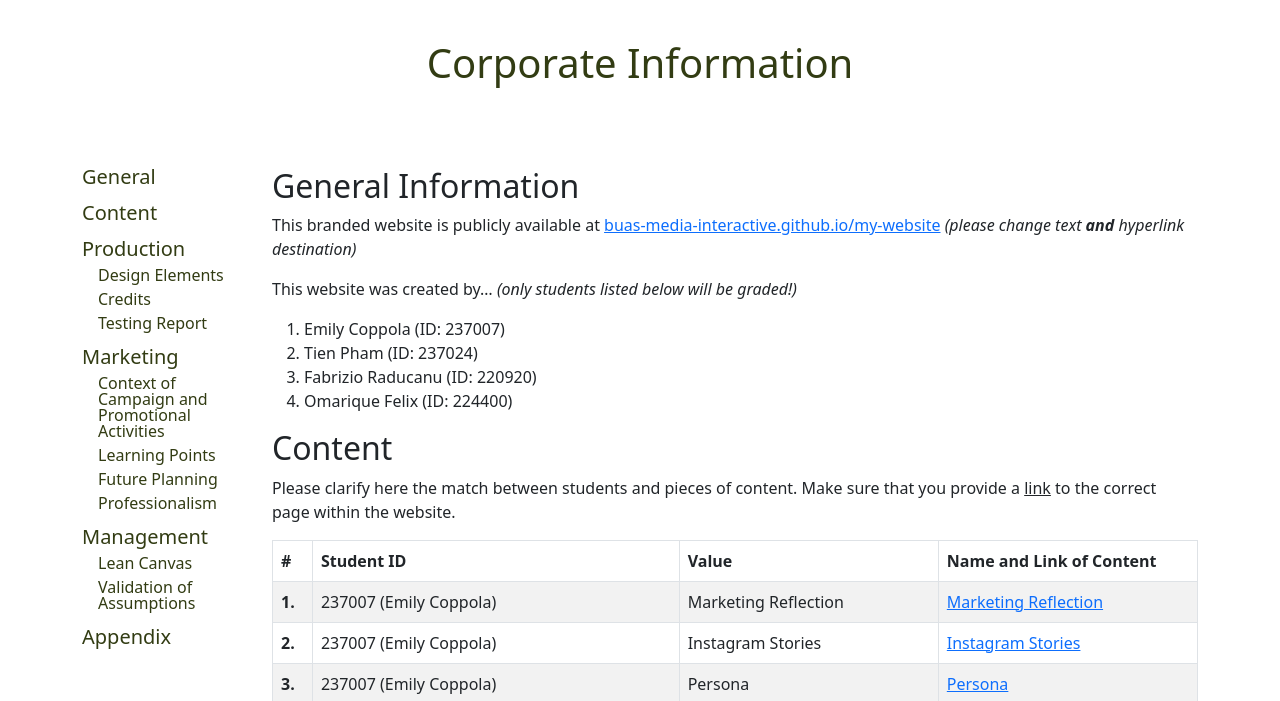
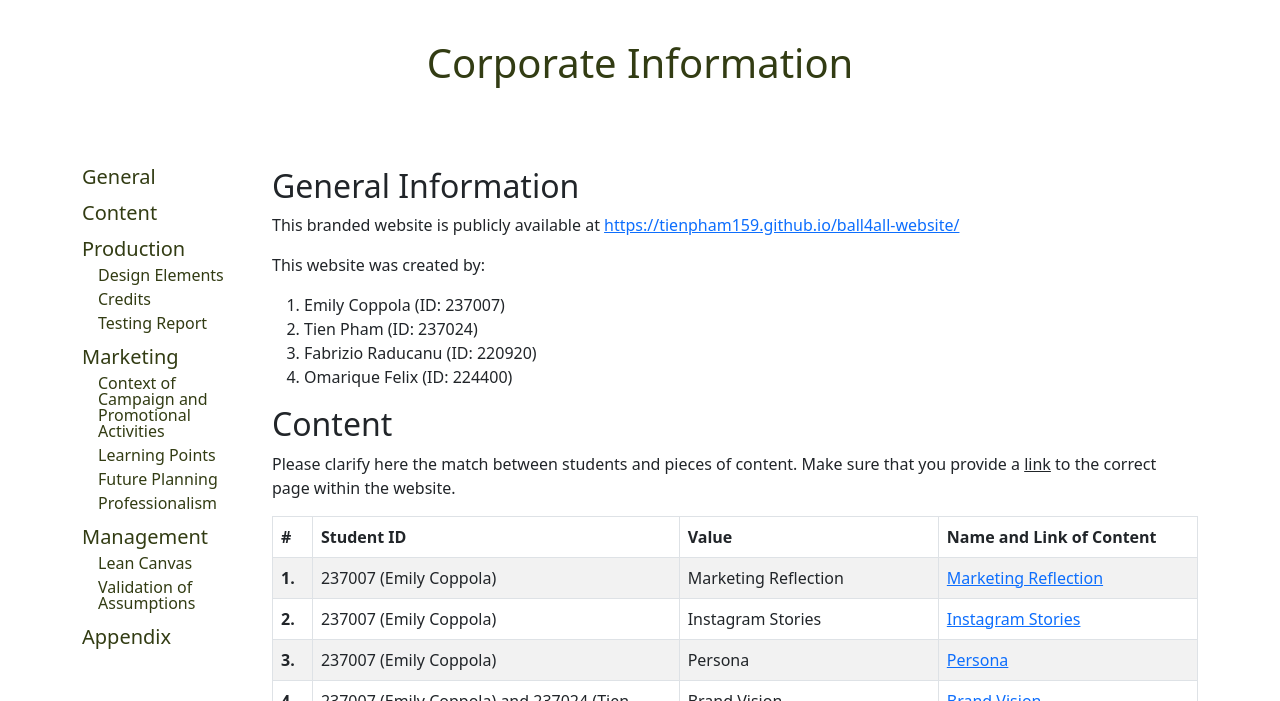
Before and after one commit to tienpham159/ball4all-website, a plain HTML site: page corporate2.html in a window 1280 px wide. Shown: the part 95-796 px from the top of the page. Drawn offline with nearby package versions, Linux system fonts and the light colour scheme.

Commit message:
redo final final final

```diff
--- a/corporate2.html
+++ b/corporate2.html
@@ -75,12 +75,11 @@
           <h2 id="general">General Information</h2>
           <p>
             This branded website is publicly available at
-            <a href="https://buas-media-interactive.github.io/">buas-media-interactive.github.io/my-website</a>
-            <em>(please change text <strong>and</strong> hyperlink destination)</em>
+            <a href="https://tienpham159.github.io/ball4all-website/">https://tienpham159.github.io/ball4all-website/</a>
           </p>
           <p>
-            This website was created by&hellip; <em>(only students listed below will be graded!)</em>
-          </p>
+          This website was created by:
+		  </p>
           <ol>
             <li>Emily Coppola (ID: 237007)</li>
             <li>Tien Pham (ID: 237024)</li>
```
